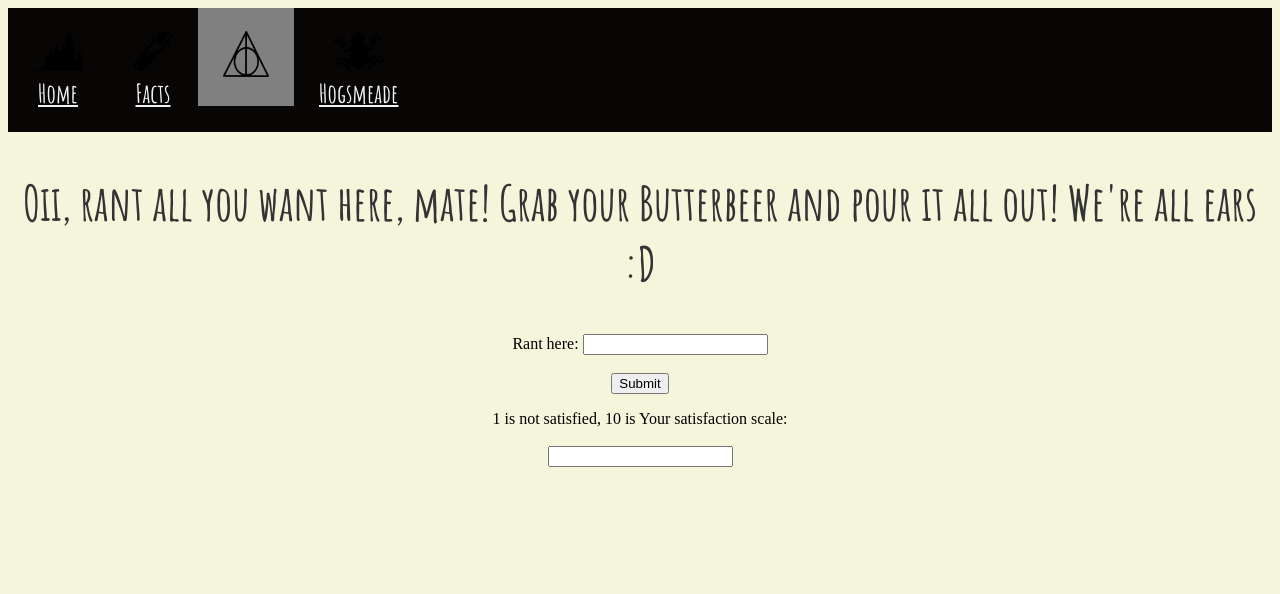
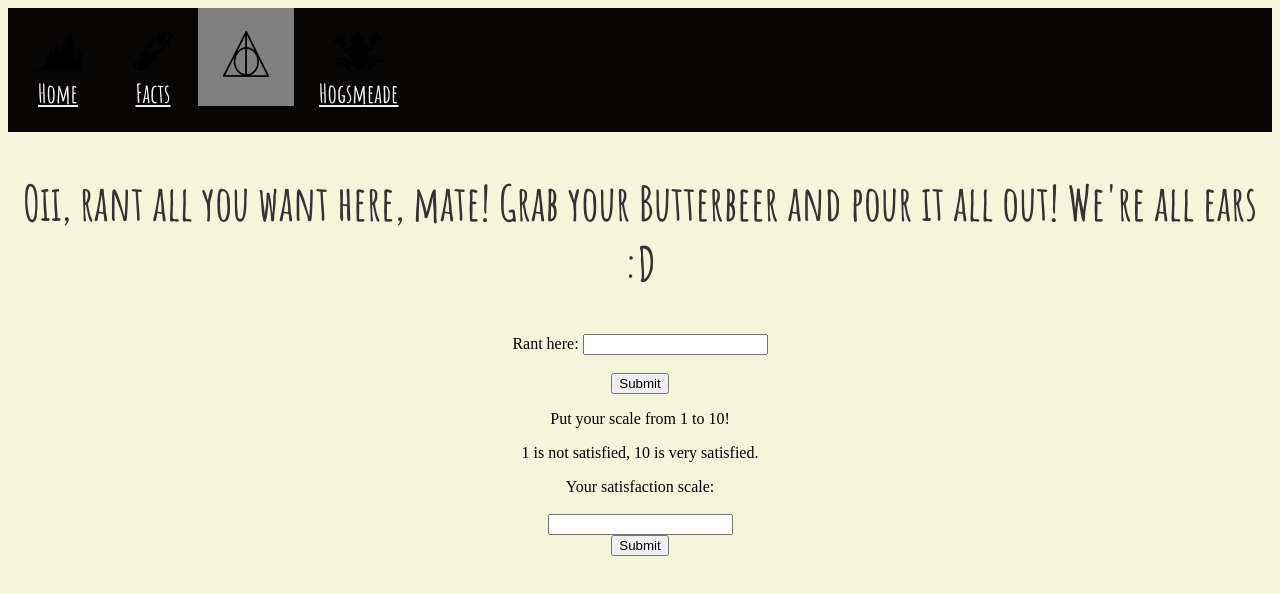
Before and after one commit to zarahippy/potter_science_zara.github.io, a plain HTML site: page RantRoom.html in a window 1280 px wide. Drawn offline with Linux system fonts and the light colour scheme.

Commit message:
added typo

```diff
--- a/RantRoom.html
+++ b/RantRoom.html
@@ -24,10 +24,13 @@
       <input type="submit" value="Submit">
     </form>
 
-    <p>1 is not satisfied, 10 is
+    <p>Put your scale from 1 to 10!</p>
+    <p>1 is not satisfied, 10 is very satisfied.</p>
     <label for="Sscale">Your satisfaction scale:</label><br>
     <br>
     <input type="text" id="scale" name="scale" form="form1">
+    <br>
+    <input type="submit" value="Submit">
     </div>
 
     </body>
```
